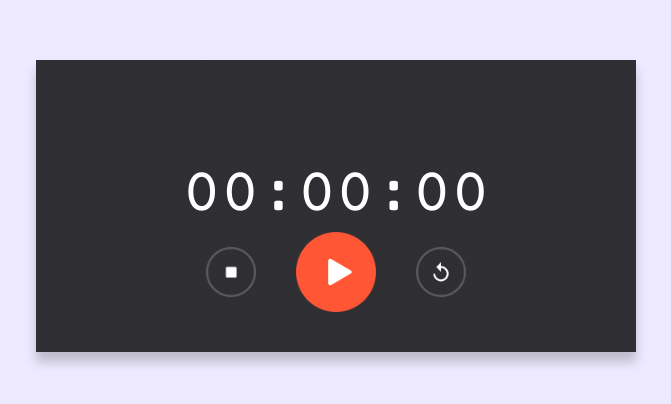
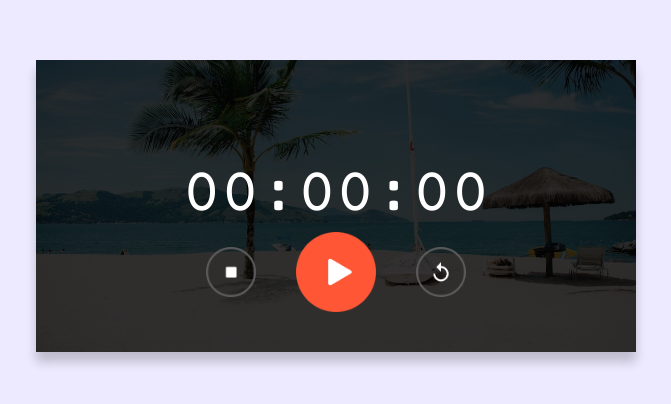
Before and after one commit to sunnykushwahathakur/Stopwatch, a plain HTML site: page index.html in a window 1280 px wide. Shown: the part 140-544 px from the top of the page, without its empty margins (304-975 px from the left). Drawn offline with nearby package versions, Linux system fonts and the light colour scheme.

Commit message:
Update style.css

```diff
--- a/style.css
+++ b/style.css
@@ -13,7 +13,7 @@ body{
 .stopwatch{
     width: 90%;
     max-width: 600px;
-    background-image: linear-gradient(rgba(0,0,0,0.8), rgba(0,0,0,0.8)), url(images/background.png);
+    background-image: linear-gradient(rgba(0,0,0,0.8), rgba(0,0,0,0.8)), url(background.png);
     background-size: cover;
     background-position: center;
     text-align: center;
```
